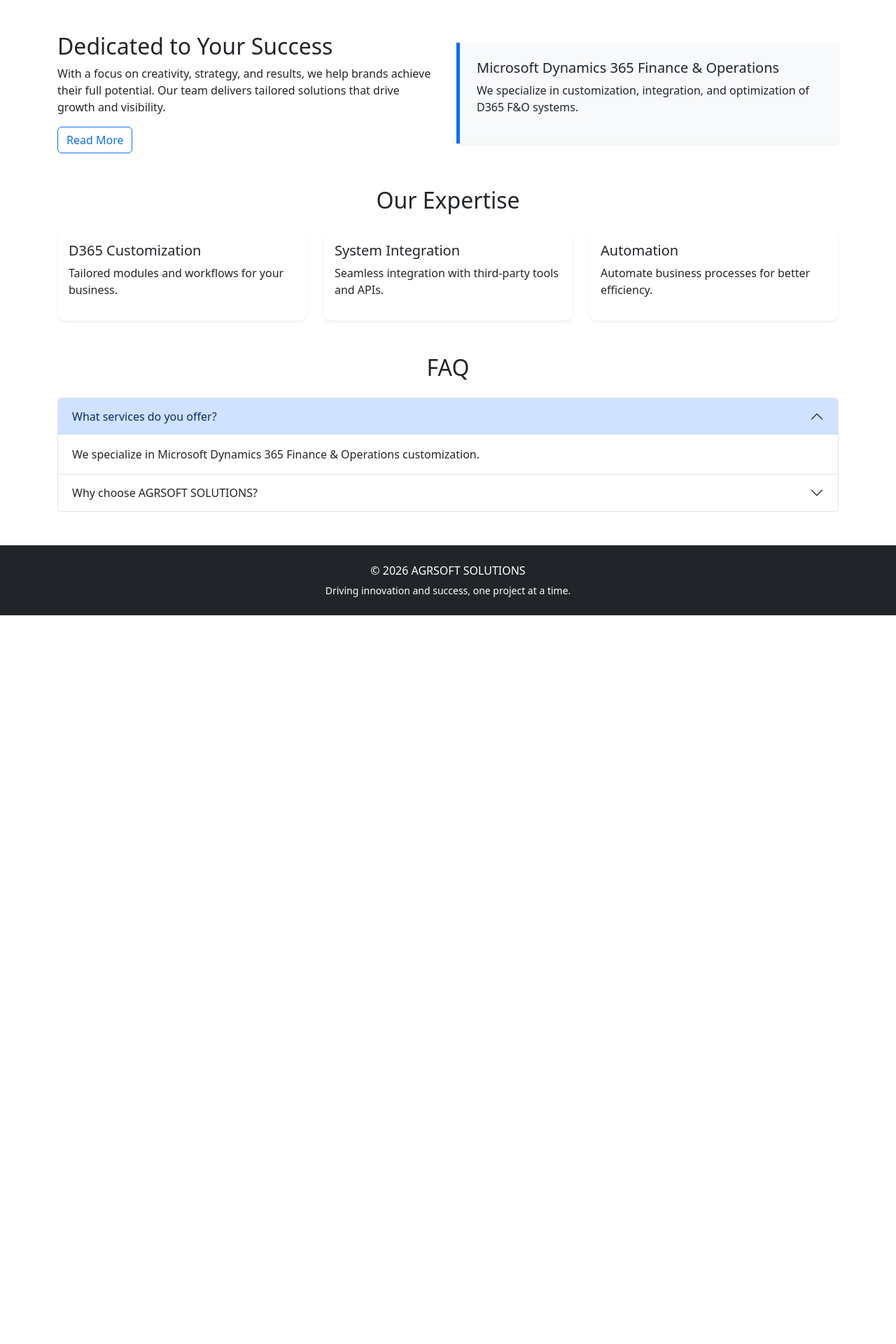
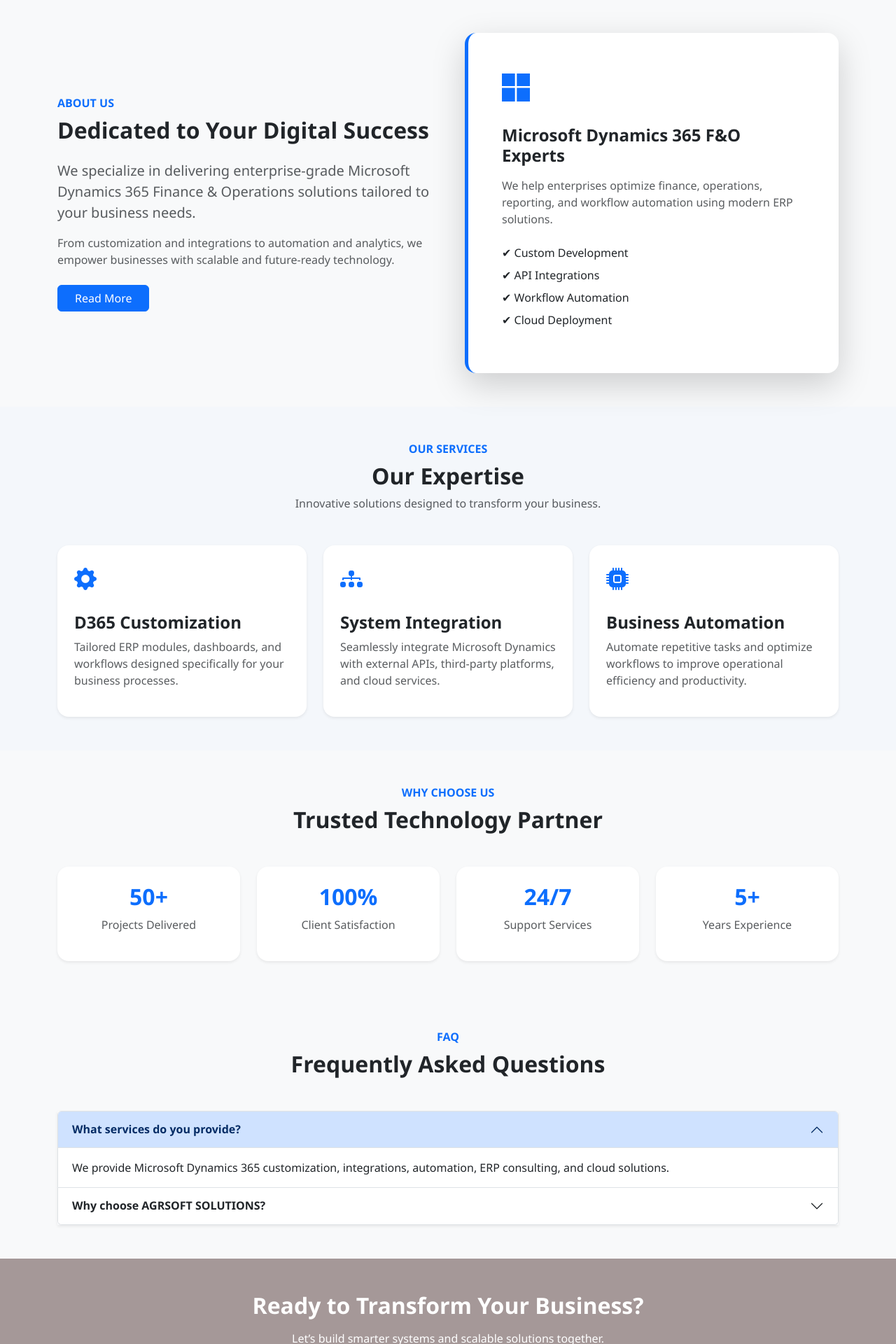
Before and after one commit to gautam-dawar-3441/Agrsoft, a Flask app: page / in a window 1280 px wide. Shown: the part 777-2697 px from the top of the page at 70% size. Before the commit the page ends 1656 px from the top, so only its background shows below. Run offline with Flask 3, Linux system fonts and the light colour scheme.

Commit message:
Frontend lookup changed

```diff
--- a/static/style.css
+++ b/static/style.css
@@ -1,26 +1,45 @@
-.hero {
-    height: 90vh;
-    background: linear-gradient(135deg, #0d6efd, #6610f2);
-    display: flex;
-    justify-content: center;
-    align-items: center;
+body {
+    background: #f8f9fa;
+    font-family: 'Segoe UI', sans-serif;
 }
 
-.hero h1 {
-    font-weight: 800;
+.hero-section {
+    min-height: 90vh;
+    background: linear-gradient(rgba(0,0,0,0.7),
+                rgba(0,0,0,0.7)),
+                url('/static/images/hero.jpg');
+    background-size: cover;
+    background-position: center;
+    padding: 100px 0;
 }
 
-.card {
-    border: none;
-    border-radius: 12px;
-    transition: 0.3s;
+.services-section {
+    background: #f4f7fb;
 }
 
-.card:hover {
-    transform: translateY(-5px);
+.service-card {
+    transition: 0.3s ease;
+    border: none;
 }
 
-.about-box {
+.service-card:hover {
+    transform: translateY(-10px);
+}
+
+.about-card {
     border-left: 5px solid #0d6efd;
-    background: #f8f9fa;
 }
+
+.cta-section {
+    background-color: rgb(165, 152, 152);
+    color: black;
+    /* background: linear-gradient(135deg, #0d6efd, #003f88); */
+}
+
+.accordion-button {
+    font-weight: 600;
+}
+
+/* #myPara{
+    background-color: bisque;
+} */
--- a/templates/base.html
+++ b/templates/base.html
@@ -1,29 +1,41 @@
-<!DOCTYPE html>
+<!doctype html>
 <html lang="en">
   <head>
-    <meta charset="UTF-8">
+    <meta charset="UTF-8" />
     <title>AGRSOFT SOLUTIONS</title>
-    <meta name="viewport" content="width=device-width, initial-scale=1">
+    <meta name="viewport" content="width=device-width, initial-scale=1" />
 
     <link href="https://cdn.jsdelivr.net/npm/bootstrap@5.3.3/dist/css/bootstrap.min.css" rel="stylesheet">
     <link rel="stylesheet" href="{{ url_for('static', filename='style.css') }}">
+    <link
+      rel="stylesheet"
+      href="https://cdn.jsdelivr.net/npm/bootstrap-icons@1.11.3/font/bootstrap-icons.min.css"
+    />
   </head>
 
   <body>
-
     <!-- NAVBAR -->
     <nav class="navbar navbar-expand-lg navbar-dark bg-dark px-3">
       <a class="navbar-brand fw-bold" href="/">AGRSOFT SOLUTIONS</a>
 
-    <button class="navbar-toggler" type="button" data-bs-toggle="collapse" data-bs-target="#nav">
+      <button
+        class="navbar-toggler"
+        type="button"
+        data-bs-toggle="collapse"
+        data-bs-target="#nav"
+      >
         <span class="navbar-toggler-icon"></span>
       </button>
 
       <div class="collapse navbar-collapse" id="nav">
         <ul class="navbar-nav ms-auto">
           <li class="nav-item"><a class="nav-link" href="#">Home</a></li>
-            <li class="nav-item"><a class="nav-link" href="#">Dynamics 365</a></li>
-            <li class="nav-item"><a class="nav-link" href="#">Power Platforms</a></li>
+          <li class="nav-item">
+            <a class="nav-link" href="#">Dynamics 365</a>
+          </li>
+          <li class="nav-item">
+            <a class="nav-link" href="#">Power Platforms</a>
+          </li>
           <li class="nav-item"><a class="nav-link" href="#">Services</a></li>
           <li class="nav-item"><a class="nav-link" href="#">Industries</a></li>
           <li class="nav-item"><a class="nav-link" href="#">Contact</a></li>
@@ -32,9 +44,7 @@
     </nav>
 
     <!-- PAGE CONTENT -->
-<div>
-    {% block content %}{% endblock %}
-</div>
+    <div>{% block content %}{% endblock %}</div>
 
     <!-- FOOTER -->
     <footer class="bg-dark text-white text-center p-4 mt-5">
--- a/templates/home.html
+++ b/templates/home.html
@@ -3,93 +3,252 @@
 {% block content %}
 
 <!-- HERO SECTION -->
-<section class="hero text-center text-white d-flex align-items-center">
-    <div class="container">
-        <h1 class="display-4 fw-bold">Empowering Business with Smart IT Solutions</h1>
-        <p class="lead mt-3">Think. Create. Succeed.</p>
-        <p>We deliver innovative solutions tailored for businesses of all sizes.</p>
+<section class="hero-section text-white d-flex align-items-center">
+    <div class="container text-center">
+        <h1 class="display-3 fw-bold mb-3">
+            Empowering Businesses with Smart IT Solutions
+        </h1>
 
-        <a class="btn btn-primary btn-lg mt-3" href="#">Let’s Talk</a>
-    </div>
-</section>
+        <p class="lead mb-4">
+            Think. Create. Transform.
+        </p>
 
-<!-- ABOUT -->
-<section class="container mt-5">
-    <div class="row align-items-center">
-        <div class="col-md-6">
-            <h2>Dedicated to Your Success</h2>
-            <p>
-                With a focus on creativity, strategy, and results, we help brands achieve their full potential.
-                Our team delivers tailored solutions that drive growth and visibility.
-            </p>
-            <button class="btn btn-outline-primary">Read More</button>
-        </div>
+        <p class="fs-5 text-light mx-auto" style="max-width: 800px;">
+            AGRSOFT SOLUTIONS helps organizations streamline operations,
+            automate workflows, and accelerate growth with Microsoft Dynamics 365 solutions.
+        </p>
 
-        <div class="col-md-6">
-            <div class="about-box shadow-sm p-4">
-                <h5>Microsoft Dynamics 365 Finance & Operations</h5>
-                <p>We specialize in customization, integration, and optimization of D365 F&O systems.</p>
-            </div>
+        <div class="mt-4">
+            <a href="#" class="btn btn-primary btn-lg px-5 me-3">
+                Get Started
+            </a>
+
+            <a href="#" class="btn btn-outline-light btn-lg px-5">
+                Learn More
+            </a>
         </div>
     </div>
 </section>
 
-<!-- SERVICES -->
-<section class="container mt-5">
-    <h2 class="text-center mb-4">Our Expertise</h2>
+<!-- ABOUT SECTION -->
+<section class="container py-5">
+    <div class="row align-items-center g-5">
 
-    <div class="row">
-        <div class="col-md-4">
-            <div class="card p-3 shadow-sm">
-                <h5>D365 Customization</h5>
-                <p>Tailored modules and workflows for your business.</p>
+        <div class="col-lg-6">
+            <span class="text-primary fw-bold">ABOUT US</span>
+
+            <h2 class="fw-bold mt-2 mb-4">
+                Dedicated to Your Digital Success
+            </h2>
+
+            <p class="text-muted fs-5">
+                We specialize in delivering enterprise-grade Microsoft Dynamics 365
+                Finance & Operations solutions tailored to your business needs.
+            </p>
+
+            <p class="text-muted">
+                From customization and integrations to automation and analytics,
+                we empower businesses with scalable and future-ready technology.
+            </p>
+
+            <div class="mt-4">
+                <a href="#" class="btn btn-primary px-4">
+                    Read More
+                </a>
             </div>
         </div>
 
-        <div class="col-md-4">
-            <div class="card p-3 shadow-sm">
-                <h5>System Integration</h5>
-                <p>Seamless integration with third-party tools and APIs.</p>
+        <div class="col-lg-6">
+            <div class="about-card shadow-lg p-5 rounded-4 bg-white">
+
+                <div class="mb-4">
+                    <i class="bi bi-microsoft text-primary fs-1"></i>
+                </div>
+
+                <h4 class="fw-bold mb-3">
+                    Microsoft Dynamics 365 F&O Experts
+                </h4>
+
+                <p class="text-muted">
+                    We help enterprises optimize finance, operations,
+                    reporting, and workflow automation using modern ERP solutions.
+                </p>
+
+                <ul class="list-unstyled mt-4">
+                    <li class="mb-2">✔ Custom Development</li>
+                    <li class="mb-2">✔ API Integrations</li>
+                    <li class="mb-2">✔ Workflow Automation</li>
+                    <li class="mb-2">✔ Cloud Deployment</li>
+                </ul>
+
             </div>
         </div>
 
-        <div class="col-md-4">
-            <div class="card p-3 shadow-sm">
-                <h5>Automation</h5>
-                <p>Automate business processes for better efficiency.</p>
+    </div>
+</section>
+
+<!-- SERVICES -->
+<section class="services-section py-5">
+    <div class="container">
+
+        <div class="text-center mb-5">
+            <span class="text-primary fw-bold">OUR SERVICES</span>
+            <h2 class="fw-bold mt-2">
+                Our Expertise
+            </h2>
+            <p class="text-muted">
+                Innovative solutions designed to transform your business.
+            </p>
+        </div>
+
+        <div class="row g-4">
+
+            <div class="col-md-4">
+                <div class="service-card shadow-sm h-100 p-4 rounded-4 bg-white">
+
+                    <div class="icon-box mb-4">
+                        <i class="bi bi-gear-fill fs-2 text-primary"></i>
+                    </div>
+
+                    <h4 class="fw-bold">
+                        D365 Customization
+                    </h4>
+
+                    <p class="text-muted">
+                        Tailored ERP modules, dashboards, and workflows designed
+                        specifically for your business processes.
+                    </p>
+
+                </div>
             </div>
+
+            <div class="col-md-4">
+                <div class="service-card shadow-sm h-100 p-4 rounded-4 bg-white">
+
+                    <div class="icon-box mb-4">
+                        <i class="bi bi-diagram-3-fill fs-2 text-primary"></i>
+                    </div>
+
+                    <h4 class="fw-bold">
+                        System Integration
+                    </h4>
+
+                    <p class="text-muted">
+                        Seamlessly integrate Microsoft Dynamics with external
+                        APIs, third-party platforms, and cloud services.
+                    </p>
+
+                </div>
+            </div>
+
+            <div class="col-md-4">
+                <div class="service-card shadow-sm h-100 p-4 rounded-4 bg-white">
+
+                    <div class="icon-box mb-4">
+                        <i class="bi bi-cpu-fill fs-2 text-primary"></i>
+                    </div>
+
+                    <h4 class="fw-bold">
+                        Business Automation
+                    </h4>
+
+                    <p class="text-muted">
+                        Automate repetitive tasks and optimize workflows to
+                        improve operational efficiency and productivity.
+                    </p>
+
+                </div>
+            </div>
+
         </div>
     </div>
 </section>
 
+<!-- WHY CHOOSE US -->
+<section class="container py-5">
+
+    <div class="text-center mb-5">
+        <span class="text-primary fw-bold">WHY CHOOSE US</span>
+        <h2 class="fw-bold mt-2">
+            Trusted Technology Partner
+        </h2>
+    </div>
+
+    <div class="row text-center g-4">
+
+        <div class="col-md-3">
+            <div class="p-4 shadow-sm rounded-4 bg-white">
+                <h2 class="text-primary fw-bold">50+</h2>
+                <p class="text-muted">Projects Delivered</p>
+            </div>
+        </div>
+
+        <div class="col-md-3">
+            <div class="p-4 shadow-sm rounded-4 bg-white">
+                <h2 class="text-primary fw-bold">100%</h2>
+                <p class="text-muted">Client Satisfaction</p>
+            </div>
+        </div>
+
+        <div class="col-md-3">
+            <div class="p-4 shadow-sm rounded-4 bg-white">
+                <h2 class="text-primary fw-bold">24/7</h2>
+                <p class="text-muted">Support Services</p>
+            </div>
+        </div>
+
+        <div class="col-md-3">
+            <div class="p-4 shadow-sm rounded-4 bg-white">
+                <h2 class="text-primary fw-bold">5+</h2>
+                <p class="text-muted">Years Experience</p>
+            </div>
+        </div>
+
+    </div>
+</section>
+
 <!-- FAQ -->
-<section class="container mt-5">
-    <h2 class="text-center mb-4">FAQ</h2>
+<section class="container py-5">
 
-    <div class="accordion" id="faq">
+    <div class="text-center mb-5">
+        <span class="text-primary fw-bold">FAQ</span>
+        <h2 class="fw-bold mt-2">
+            Frequently Asked Questions
+        </h2>
+    </div>
+
+    <div class="accordion shadow-sm" id="faqAccordion">
 
         <div class="accordion-item">
             <h2 class="accordion-header">
-                <button class="accordion-button" data-bs-toggle="collapse" data-bs-target="#q1">
-                    What services do you offer?
+                <button class="accordion-button" type="button"
+                        data-bs-toggle="collapse"
+                        data-bs-target="#faq1">
+                    What services do you provide?
                 </button>
             </h2>
-            <div id="q1" class="accordion-collapse collapse show">
+
+            <div id="faq1" class="accordion-collapse collapse show">
                 <div class="accordion-body">
-                    We specialize in Microsoft Dynamics 365 Finance & Operations customization.
+                    We provide Microsoft Dynamics 365 customization,
+                    integrations, automation, ERP consulting, and cloud solutions.
                 </div>
             </div>
         </div>
 
         <div class="accordion-item">
             <h2 class="accordion-header">
-                <button class="accordion-button collapsed" data-bs-toggle="collapse" data-bs-target="#q2">
+                <button class="accordion-button collapsed" type="button"
+                        data-bs-toggle="collapse"
+                        data-bs-target="#faq2">
                     Why choose AGRSOFT SOLUTIONS?
                 </button>
             </h2>
-            <div id="q2" class="accordion-collapse collapse">
+
+            <div id="faq2" class="accordion-collapse collapse">
                 <div class="accordion-body">
-                    We deliver scalable, reliable, and business-focused IT solutions.
+                    We focus on scalable, secure, and business-driven technology
+                    solutions that help companies improve efficiency and growth.
                 </div>
             </div>
         </div>
@@ -97,4 +256,21 @@
     </div>
 </section>
 
+<!-- CTA SECTION -->
+<section class="cta-section text-white text-center py-5" id="myPara">
+    <div class="container" >
+        <h2 class="fw-bold mb-3">
+            Ready to Transform Your Business?
+        </h2>
+
+        <p class="mb-4" >
+            Let’s build smarter systems and scalable solutions together.
+        </p>
+
+        <a href="#" class="btn btn-light btn-lg px-5">
+            Contact Us
+        </a>
+    </div>
+</section>
+
 {% endblock %}
```
Lines whose indentation alone changed are shown as unchanged.
